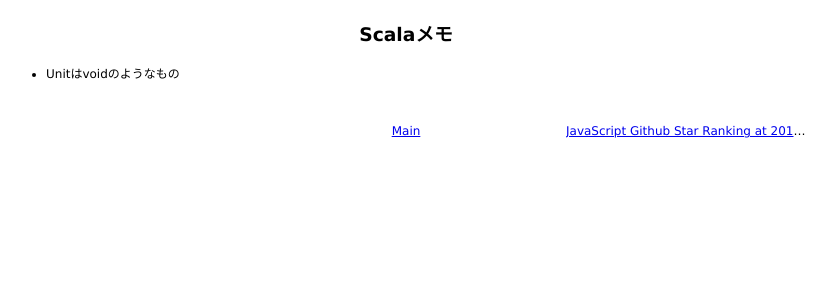
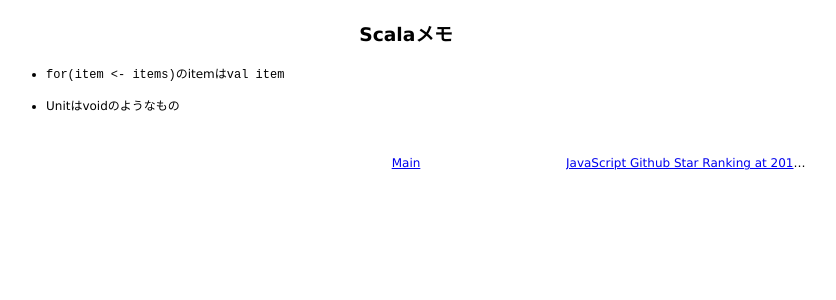
Before and after one commit to 38elements/38elements.github.com, a Jekyll site: the page built from _posts/2017-04-19-scala.md, in a window 1280 px wide. Shown: the top 300 px of the page, without its empty margins (234-1070 px from the left). Built offline with Jekyll 4.4.1, drawn with Linux system fonts in a browser that asks for light colours.

Commit message:
Update 2017-04-19-scala.md

```diff
--- a/_posts/2017-04-19-scala.md
+++ b/_posts/2017-04-19-scala.md
@@ -3,4 +3,6 @@ layout: posts
 title: Scalaメモ
 ---
 
+* `for(item <- items)`のitemは`val item`
+
 * Unitはvoidのようなもの
```
